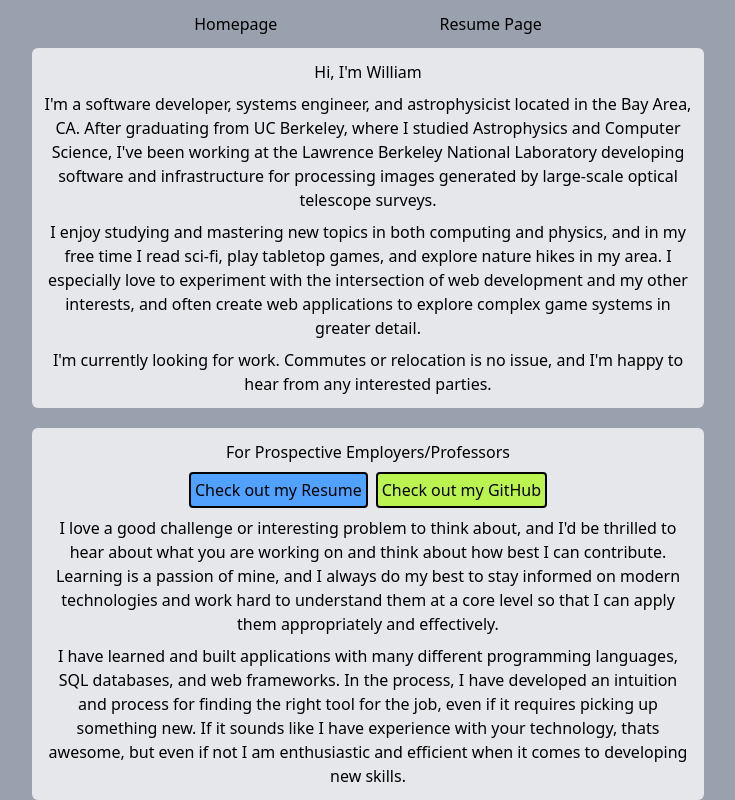
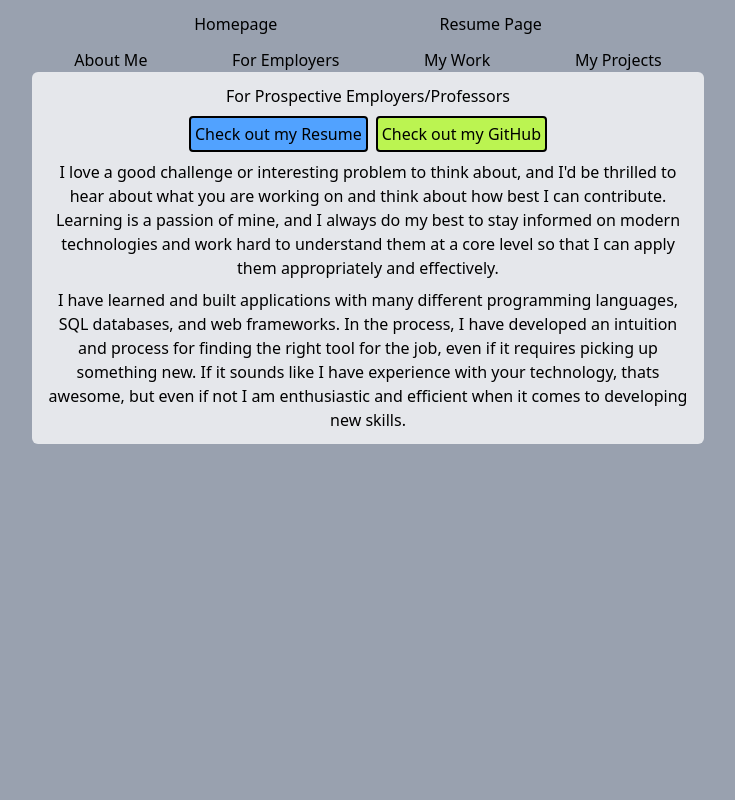
Before and after one commit to whohensee/personal-website, a SvelteKit app: page / in a window 1280 px wide. Shown: the whole page, without its empty margins (272-1007 px from the left). Built offline with nearby package versions, Linux system fonts and the light colour scheme.

Commit message:
Get basic site layout working

```diff
--- /dev/null
+++ b/src/lib/components/MainContent.svelte
@@ -0,0 +1,39 @@
+<script lang="ts">
+	import { content_box_styling, sharedWidths } from '$lib/scripts/sharedVariables.svelte';
+	import type { content_types } from '$lib/types';
+	import ForEmployers from './ForEmployers.svelte';
+	import PersonalIntro from './PersonalIntro.svelte';
+	import PersonalProjects from './PersonalProjects.svelte';
+	import ProfessionalWork from './ProfessionalWork.svelte';
+
+	let current_content: content_types = $state('ForEmployers');
+</script>
+
+<div class="mainbox flex flex-col">
+	<!-- consider making this navbar semantically correct -->
+	<div class="navbar flex justify-around">
+		{@render navbarItem('About Me', 'PersonalIntro')}
+		{@render navbarItem('For Employers', 'ForEmployers')}
+		{@render navbarItem('My Work', 'ProfessionalWork')}
+		{@render navbarItem('My Projects', 'PersonalProjects')}
+	</div>
+	{#if current_content == 'ForEmployers'}
+		<ForEmployers />
+	{:else if current_content == 'PersonalIntro'}
+		<PersonalIntro />
+	{:else if current_content == 'ProfessionalWork'}
+		<ProfessionalWork />
+	{:else if current_content == 'PersonalProjects'}
+		<PersonalProjects />
+	{/if}
+</div>
+
+{#snippet navbarItem(text: string, current_content_value: content_types)}
+	<button
+		onclick={() => {
+			current_content = current_content_value;
+		}}
+	>
+		{text}
+	</button>
+{/snippet}
--- /dev/null
+++ b/src/lib/components/PersonalProjects.svelte
@@ -0,0 +1,7 @@
+<script lang="ts">
+	import { content_box_styling, sharedWidths } from '$lib/scripts/sharedVariables.svelte';
+</script>
+
+<div class="flex flex-col items-center gap-2 {sharedWidths} {content_box_styling} text-center">
+	<h1>This section is under development</h1>
+</div>
--- /dev/null
+++ b/src/lib/components/ProfessionalWork.svelte
@@ -0,0 +1,7 @@
+<script lang="ts">
+	import { content_box_styling, sharedWidths } from '$lib/scripts/sharedVariables.svelte';
+</script>
+
+<div class="flex flex-col items-center gap-2 {sharedWidths} {content_box_styling} text-center">
+	<h1>This section is under development</h1>
+</div>
--- /dev/null
+++ b/src/lib/types.ts
@@ -0,0 +1,5 @@
+export type content_types =
+	| 'ForEmployers'
+	| 'PersonalIntro'
+	| 'ProfessionalWork'
+	| 'PersonalProjects';
--- a/src/routes/+page.svelte
+++ b/src/routes/+page.svelte
@@ -1,10 +1,9 @@
 <script lang="ts">
 	import ForEmployers from '$lib/components/ForEmployers.svelte';
+	import MainContent from '$lib/components/MainContent.svelte';
 	import PersonalIntro from '$lib/components/PersonalIntro.svelte';
 </script>
 
 <div class="flex flex-col items-center gap-5">
-	<PersonalIntro />
-
-	<ForEmployers />
+	<MainContent />
 </div>
```
